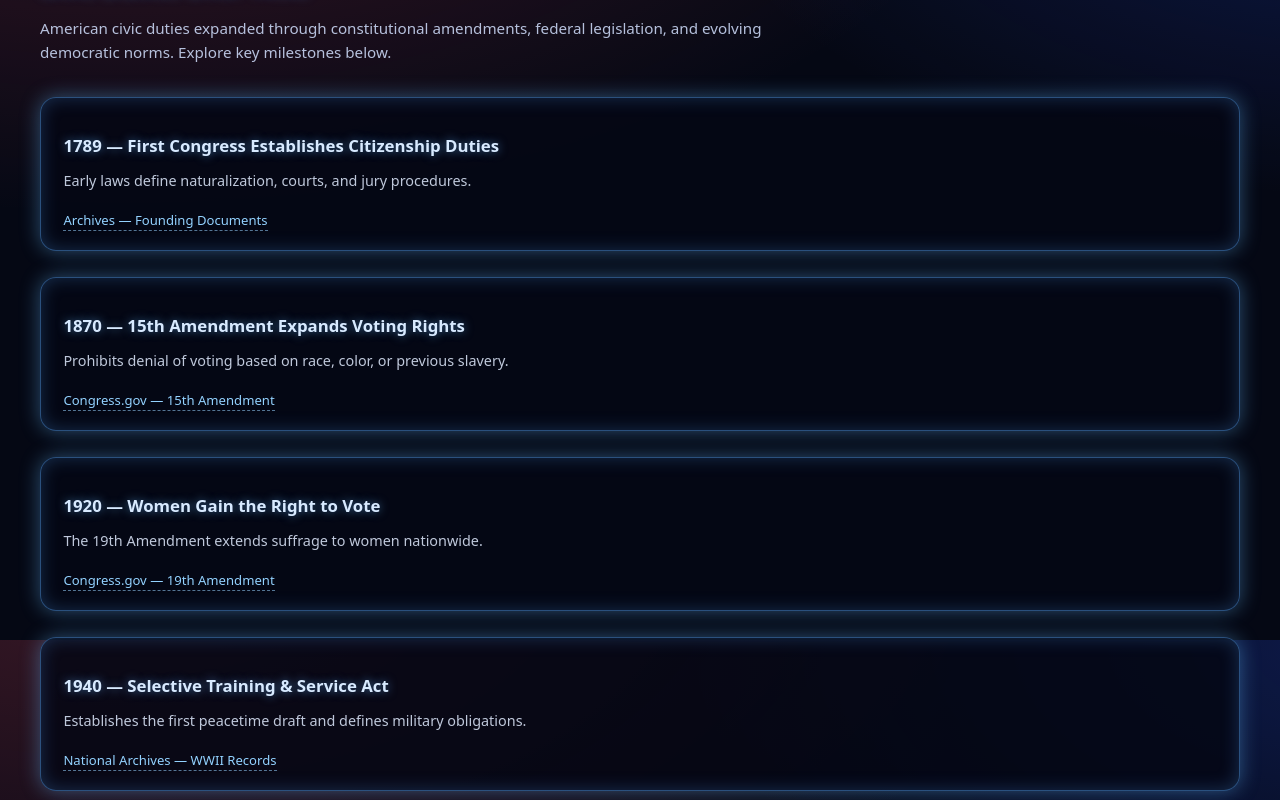
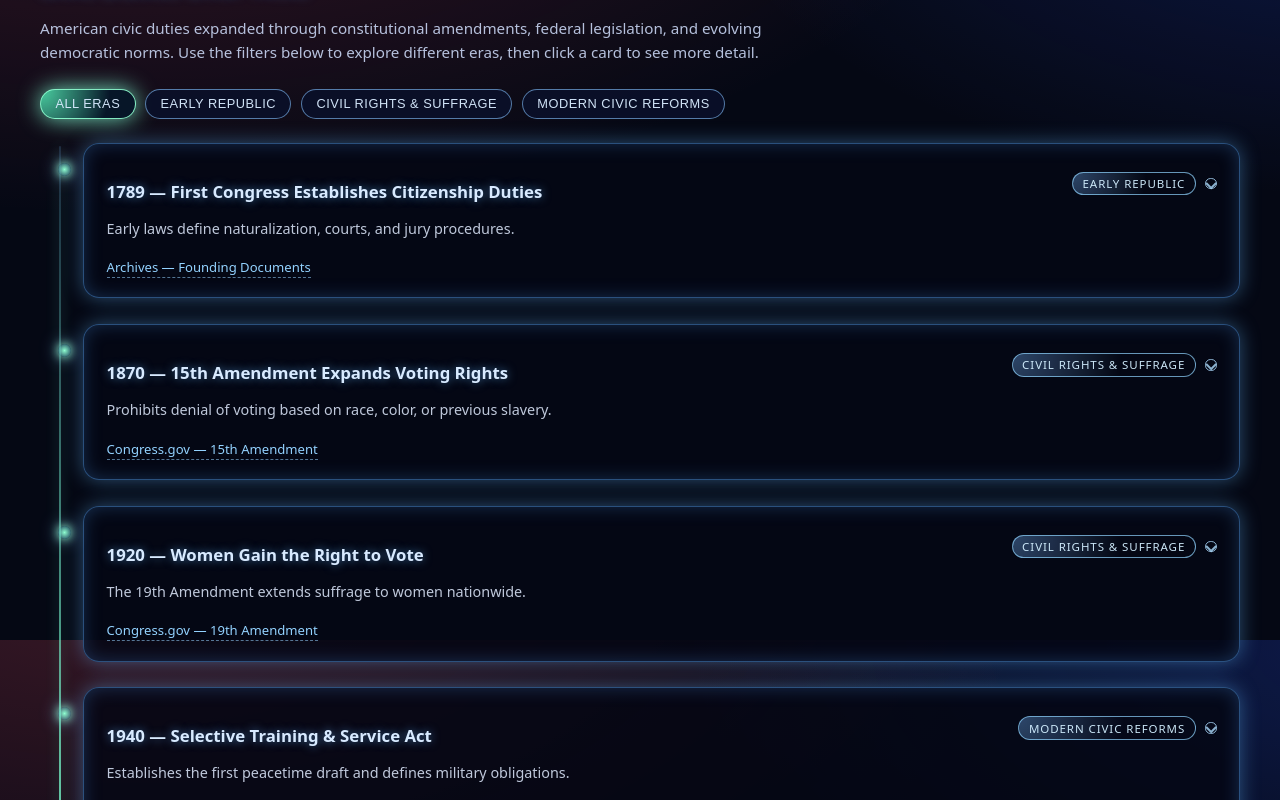
Before and after one commit to jessicacousins/usa_website, a React (Vite) app: page /civic-life in a window 1280 px wide. Shown: the part 1760-2560 px from the top of the page. Built offline with nearby package versions, Linux system fonts and the light colour scheme.

Commit message:
updated styles and content

```diff
--- a/src/pages/CivicLife.css
+++ b/src/pages/CivicLife.css
@@ -258,22 +258,6 @@
   color: rgba(170, 184, 220, 0.9);
 }
 
-@media (max-width: 900px) {
-  .civicChecklistSection {
-    grid-template-columns: minmax(0, 1fr);
-  }
-}
-
-@media (max-width: 640px) {
-  .civicHeader {
-    text-align: left;
-  }
-
-  .civicQuickLinks {
-    justify-content: flex-start;
-  }
-}
-
 .civicTimelineSection {
   margin-top: 3rem;
   padding: 2rem 0;
@@ -289,10 +273,53 @@
 
 .timelineLead {
   max-width: 48rem;
-  margin-bottom: 2rem;
+  margin-bottom: 1.5rem;
   font-size: 0.95rem;
   line-height: 1.6;
   color: rgba(210, 225, 255, 0.85);
+}
+
+.timelineFilters {
+  display: flex;
+  flex-wrap: wrap;
+  gap: 0.6rem;
+  margin-bottom: 1.5rem;
+}
+
+.timelineFilterBtn {
+  border-radius: 999px;
+  border: 1px solid rgba(134, 195, 255, 0.6);
+  background: rgba(10, 16, 42, 0.9);
+  color: rgba(217, 235, 255, 0.96);
+  font-size: 0.8rem;
+  padding: 0.4rem 0.9rem;
+  cursor: pointer;
+  letter-spacing: 0.04em;
+  text-transform: uppercase;
+  transition: background 0.18s ease, box-shadow 0.18s ease, transform 0.18s ease,
+    border-color 0.18s ease;
+}
+
+.timelineFilterBtn:hover {
+  transform: translateY(-1px);
+  box-shadow: 0 0 18px rgba(129, 198, 255, 0.7);
+  background: radial-gradient(
+      circle at top left,
+      rgba(126, 196, 255, 0.55),
+      transparent 70%
+    ),
+    rgba(10, 16, 42, 1);
+}
+
+.timelineFilterBtn.is-active {
+  background: radial-gradient(
+      circle at top left,
+      rgba(91, 253, 191, 0.8),
+      transparent 70%
+    ),
+    rgba(7, 22, 40, 1);
+  border-color: rgba(144, 255, 209, 0.9);
+  box-shadow: 0 0 22px rgba(131, 255, 213, 0.85);
 }
 
 .civicTimeline {
@@ -300,6 +327,56 @@
   flex-direction: column;
   gap: 1.6rem;
   position: relative;
+  padding-left: 2.7rem;
+}
+
+.civicTimeline::before {
+  content: "";
+  position: absolute;
+  left: 1.2rem;
+  top: 0.2rem;
+  bottom: 0.2rem;
+  width: 2px;
+  border-radius: 999px;
+  background: linear-gradient(
+    180deg,
+    rgba(117, 201, 255, 0.2),
+    rgba(120, 255, 204, 0.9),
+    rgba(117, 201, 255, 0.2)
+  );
+  box-shadow: 0 0 18px rgba(131, 255, 213, 0.8);
+  opacity: 0.9;
+  animation: timelineGlow 3s ease-in-out infinite alternate;
+}
+
+@keyframes timelineGlow {
+  0% {
+    box-shadow: 0 0 14px rgba(131, 255, 213, 0.45);
+  }
+  100% {
+    box-shadow: 0 0 30px rgba(131, 255, 213, 0.95);
+  }
+}
+
+.timelineItem {
+  position: relative;
+  cursor: pointer;
+}
+
+.timelineItem::before {
+  content: "";
+  position: absolute;
+  left: -1.65rem;
+  top: 1.2rem;
+  width: 0.8rem;
+  height: 0.8rem;
+  border-radius: 999px;
+  background: radial-gradient(
+    circle,
+    rgba(144, 255, 209, 1),
+    rgba(39, 133, 255, 0.2)
+  );
+  box-shadow: 0 0 10px rgba(144, 255, 209, 1), 0 0 18px rgba(138, 198, 255, 0.8);
 }
 
 .neonBlock {
@@ -310,11 +387,21 @@
   box-shadow: 0 0 20px rgba(100, 190, 255, 0.4),
     inset 0 0 18px rgba(80, 160, 255, 0.25);
   animation: slideUpFade 0.8s ease both;
+  transition: transform 0.18s ease, box-shadow 0.18s ease,
+    border-color 0.18s ease, background 0.18s ease;
+}
+
+.timelineHeaderRow {
+  display: grid;
+  grid-template-columns: minmax(0, 1fr) auto auto;
+  gap: 0.6rem;
+  align-items: center;
+  margin-bottom: 0.35rem;
 }
 
 .neonBlock h3 {
   font-size: 1.05rem;
-  margin-bottom: 0.35rem;
+  margin-bottom: 0.1rem;
   color: #d8eaff;
   text-shadow: 0 0 10px rgba(100, 180, 255, 0.6);
 }
@@ -322,6 +409,47 @@
 .neonBlock p {
   color: rgba(225, 235, 255, 0.85);
   font-size: 0.9rem;
+}
+
+.timelineEraTag {
+  font-size: 0.72rem;
+  padding: 0.2rem 0.6rem;
+  border-radius: 999px;
+  border: 1px solid rgba(145, 213, 255, 0.7);
+  text-transform: uppercase;
+  letter-spacing: 0.08em;
+  color: rgba(210, 238, 255, 0.96);
+  background: radial-gradient(
+    circle at top left,
+    rgba(120, 184, 255, 0.36),
+    transparent 60%
+  );
+}
+
+.timelineCaret {
+  width: 0.7rem;
+  height: 0.7rem;
+  border-radius: 50%;
+  border: 1px solid rgba(174, 221, 255, 0.8);
+  display: inline-flex;
+  align-items: center;
+  justify-content: center;
+  position: relative;
+}
+
+.timelineCaret::before {
+  content: "";
+  width: 0.35rem;
+  height: 0.35rem;
+  border-right: 2px solid rgba(174, 221, 255, 0.8);
+  border-bottom: 2px solid rgba(174, 221, 255, 0.8);
+  transform: rotate(45deg) translateY(-0.5px);
+  transform-origin: center;
+  transition: transform 0.18s ease;
+}
+
+.timelineCaret.is-open::before {
+  transform: rotate(-135deg) translateY(0.5px);
 }
 
 .timelineLink {
@@ -332,6 +460,32 @@
   text-decoration: none;
   border-bottom: 1px dashed rgba(150, 210, 255, 0.55);
   padding-bottom: 1px;
+}
+
+.timelineExtra {
+  margin-top: 0.6rem;
+  padding-top: 0.6rem;
+  border-top: 1px dashed rgba(165, 210, 255, 0.4);
+  font-size: 0.88rem;
+  line-height: 1.6;
+  color: rgba(225, 237, 255, 0.9);
+}
+
+.timelineItem:hover .neonBlock {
+  transform: translateY(-2px);
+  box-shadow: 0 0 26px rgba(130, 210, 255, 0.85),
+    inset 0 0 22px rgba(80, 160, 255, 0.35);
+  border-color: rgba(144, 255, 209, 0.85);
+}
+
+.timelineItem.is-expanded .neonBlock {
+  transform: translateY(-2px) scale(1.01);
+  background: radial-gradient(
+      circle at top left,
+      rgba(133, 230, 188, 0.2),
+      transparent 65%
+    ),
+    rgba(6, 14, 36, 0.98);
 }
 
 .finalPulse {
@@ -363,3 +517,28 @@
       inset 0 0 14px rgba(80, 160, 255, 0.2);
   }
 }
+
+@media (max-width: 900px) {
+  .civicChecklistSection {
+    grid-template-columns: minmax(0, 1fr);
+  }
+}
+
+@media (max-width: 640px) {
+  .civicHeader {
+    text-align: left;
+  }
+
+  .civicQuickLinks {
+    justify-content: flex-start;
+  }
+
+  .timelineHeaderRow {
+    grid-template-columns: minmax(0, 1fr) auto;
+    grid-template-rows: auto auto;
+  }
+
+  .timelineEraTag {
+    justify-self: flex-start;
+  }
+}
--- a/src/pages/CivicLife.jsx
+++ b/src/pages/CivicLife.jsx
@@ -1,3 +1,4 @@
+
 import React, { useEffect, useState } from "react";
 import "./CivicLife.css";
 
@@ -91,6 +92,101 @@ const checklistItems = [
   },
 ];
 
+const timelineItems = [
+  {
+    id: "1789",
+    era: "early",
+    title: "1789 — First Congress Establishes Citizenship Duties",
+    summary: "Early laws define naturalization, courts, and jury procedures.",
+    detail:
+      "The First Congress implemented the Constitution by creating federal courts, passing the Judiciary Act, and adopting early naturalization statutes. Those choices shaped how people became citizens and how juries would operate in federal courts.",
+    href: "https://www.archives.gov/founding-docs",
+    source: "Archives — Founding Documents",
+  },
+  {
+    id: "1870",
+    era: "civil",
+    title: "1870 — 15th Amendment Expands Voting Rights",
+    summary:
+      "Prohibits denial of voting based on race, color, or previous slavery.",
+    detail:
+      "After the Civil War, the 15th Amendment placed a constitutional limit on state and federal governments: they could no longer restrict the vote on the basis of race, color, or previous condition of servitude, affirming a broader civic role for formerly enslaved people.",
+    href: "https://constitution.congress.gov/amendment/15/",
+    source: "Congress.gov — 15th Amendment",
+  },
+  {
+    id: "1920",
+    era: "civil",
+    title: "1920 — Women Gain the Right to Vote",
+    summary: "The 19th Amendment extends suffrage to women nationwide.",
+    detail:
+      "Decades of petitions, marches, and advocacy culminated in the 19th Amendment, which barred denying the vote on the basis of sex. It significantly expanded the number of citizens with a direct voice in elections.",
+    href: "https://constitution.congress.gov/browse/essay/amdt19-3-4/ALDE_00013827/['nineteenth']",
+    source: "Congress.gov — 19th Amendment",
+  },
+  {
+    id: "1940",
+    era: "modern",
+    title: "1940 — Selective Training & Service Act",
+    summary:
+      "Establishes the first peacetime draft and defines military obligations.",
+    detail:
+      "On the eve of World War II, Congress passed the first peacetime conscription law in U.S. history. It outlined who could be called to serve, reinforcing the idea that defense of the country is a shared civic responsibility.",
+    href: "https://www.archives.gov/st-louis/selective-service?_ga=2.142541938.1360524298.1764301957-2091475462.1764212556",
+    source: "National Archives — WWII Records",
+  },
+  {
+    id: "1965",
+    era: "civil",
+    title: "1965 — Voting Rights Act",
+    summary:
+      "Eliminates barriers that prevented equal participation in elections.",
+    detail:
+      "The Voting Rights Act targeted practices such as literacy tests and other barriers that undermined the 15th Amendment. Enforcement mechanisms increased the federal role in protecting access to the ballot.",
+    href: "https://www.archives.gov/milestone-documents/voting-rights-act",
+    source: "Archives — Voting Rights Act",
+  },
+  {
+    id: "1971",
+    era: "civil",
+    title: "1971 — Voting Age Lowered to 18",
+    summary:
+      "The 26th Amendment expands civic responsibility to younger citizens.",
+    detail:
+      "Against the backdrop of the Vietnam War, the 26th Amendment aligned voting age with the age of military service, bringing millions of younger Americans formally into the electorate.",
+    href: "https://constitution.congress.gov/browse/essay/amdt26-2-8/ALDE_00013945/['Voting',%20'Rights26th',%20'Amendment']",
+    source: "Congress.gov — 26th Amendment",
+  },
+  {
+    id: "2002",
+    era: "modern",
+    title: "2002 — Help America Vote Act",
+    summary: "National standards improve election systems and voting access.",
+    detail:
+      "The Help America Vote Act (HAVA) introduced federal standards for election administration, encouraged the modernization of voting equipment, and supported more consistent voter registration systems across states.",
+    href: "https://www.eac.gov",
+    source: "U.S. Election Assistance Commission",
+  },
+  {
+    id: "present",
+    era: "modern",
+    title: "Present — Expanding Civic Participation",
+    summary:
+      "Modern civic tools include online registration, digital hearings, and accessible election resources for all voters.",
+    detail:
+      "Today, voters use official portals to register, track ballots, and study issues. Remote and accessible formats for hearings and meetings make it easier for more citizens to stay informed and involved.",
+    href: "https://www.usa.gov/voting",
+    source: "USA.gov — Voting Resources",
+  },
+];
+
+const timelineFilters = [
+  { id: "all", label: "All Eras" },
+  { id: "early", label: "Early Republic" },
+  { id: "civil", label: "Civil Rights & Suffrage" },
+  { id: "modern", label: "Modern Civic Reforms" },
+];
+
 export default function CivicLife() {
   const [checked, setChecked] = useState(() => {
     if (typeof window === "undefined") return {};
@@ -101,6 +197,9 @@ export default function CivicLife() {
       return {};
     }
   });
+
+  const [selectedEra, setSelectedEra] = useState("all");
+  const [expandedId, setExpandedId] = useState(null);
 
   useEffect(() => {
     if (typeof window === "undefined") return;
@@ -114,8 +213,18 @@ export default function CivicLife() {
     }));
   };
 
+  const handleToggleCard = (id) => {
+    setExpandedId((current) => (current === id ? null : id));
+  };
+
+  const filteredTimeline =
+    selectedEra === "all"
+      ? timelineItems
+      : timelineItems.filter((item) => item.era === selectedEra);
+
   return (
     <section className="page civicPage">
+      {/* HEADER */}
       <header className="civicHeader">
         <p className="civicKicker">Practicing citizenship</p>
         <h1 className="civicTitle">
@@ -157,6 +266,7 @@ export default function CivicLife() {
         </div>
       </header>
 
+      {/* RIGHTS SECTION  */}
       <section className="civicRights">
         <h2>Rights & Responsibilities from Official Sources</h2>
         <p className="civicSub">
@@ -183,6 +293,7 @@ export default function CivicLife() {
         </div>
       </section>
 
+      {/* CHECKLIST  */}
       <section className="civicChecklistSection">
         <div className="civicChecklistIntro">
           <h2>Your Civic Habits Checklist</h2>
@@ -220,138 +331,70 @@ export default function CivicLife() {
         </div>
       </section>
 
-      {/* timeline  */}
+      {/* TIMELINE WITH FILTERS + CONNECTOR + EXPAND */}
       <section className="civicTimelineSection">
         <h2 className="timelineTitle">Civic Duties Over Time</h2>
         <p className="timelineLead">
           American civic duties expanded through constitutional amendments,
-          federal legislation, and evolving democratic norms. Explore key
-          milestones below.
+          federal legislation, and evolving democratic norms. Use the filters
+          below to explore different eras, then click a card to see more detail.
         </p>
 
+        <div className="timelineFilters">
+          {timelineFilters.map((filter) => (
+            <button
+              key={filter.id}
+              type="button"
+              className={`timelineFilterBtn ${
+                selectedEra === filter.id ? "is-active" : ""
+              }`}
+              onClick={() => setSelectedEra(filter.id)}
+            >
+              {filter.label}
+            </button>
+          ))}
+        </div>
+
         <div className="civicTimeline">
-          <div className="timelineItem neonBlock">
-            <h3>1789 — First Congress Establishes Citizenship Duties</h3>
-            <p>
-              Early laws define naturalization, courts, and jury procedures.
-            </p>
+          {filteredTimeline.map((item, index) => {
+            const isExpanded = expandedId === item.id;
+            const isFinal = item.id === "present";
+            return (
+              <article
+                key={item.id}
+                className={`timelineItem neonBlock ${
+                  isExpanded ? "is-expanded" : ""
+                } ${isFinal ? "finalPulse" : ""}`}
+                onClick={() => handleToggleCard(item.id)}
+              >
+                <div className="timelineHeaderRow">
+                  <h3>{item.title}</h3>
+                  <span className="timelineEraTag">
+                    {item.era === "early"
+                      ? "Early Republic"
+                      : item.era === "civil"
+                      ? "Civil Rights & Suffrage"
+                      : "Modern Civic Reforms"}
+                  </span>
+                  <span
+                    className={`timelineCaret ${isExpanded ? "is-open" : ""}`}
+                    aria-hidden="true"
+                  />
+                </div>
+                <p>{item.summary}</p>
                 <a
-              href="https://www.archives.gov/founding-docs"
+                  href={item.href}
                   target="_blank"
                   rel="noreferrer"
                   className="timelineLink"
+                  onClick={(e) => e.stopPropagation()}
                 >
-              Archives — Founding Documents
+                  {item.source}
                 </a>
-          </div>
-
-          <div className="timelineItem neonBlock">
-            <h3>1870 — 15th Amendment Expands Voting Rights</h3>
-            <p>
-              Prohibits denial of voting based on race, color, or previous
-              slavery.
-            </p>
-            <a
-              href="https://constitution.congress.gov/amendment/15/"
-              target="_blank"
-              rel="noreferrer"
-              className="timelineLink"
-            >
-              Congress.gov — 15th Amendment
-            </a>
-          </div>
-
-          <div className="timelineItem neonBlock">
-            <h3>1920 — Women Gain the Right to Vote</h3>
-            <p>The 19th Amendment extends suffrage to women nationwide.</p>
-            <a
-              href="https://constitution.congress.gov/browse/essay/amdt19-3-4/ALDE_00013827/['nineteenth']"
-              target="_blank"
-              rel="noreferrer"
-              className="timelineLink"
-            >
-              Congress.gov — 19th Amendment
-            </a>
-          </div>
-
-          <div className="timelineItem neonBlock">
-            <h3>1940 — Selective Training & Service Act</h3>
-            <p>
-              Establishes the first peacetime draft and defines military
-              obligations.
-            </p>
-            <a
-              href="https://www.archives.gov/st-louis/selective-service?_ga=2.142541938.1360524298.1764301957-2091475462.1764212556"
-              target="_blank"
-              rel="noreferrer"
-              className="timelineLink"
-            >
-              National Archives — WWII Records
-            </a>
-          </div>
-
-          <div className="timelineItem neonBlock">
-            <h3>1965 — Voting Rights Act</h3>
-            <p>
-              Eliminates barriers that prevented equal participation in
-              elections.
-            </p>
-            <a
-              href="https://www.archives.gov/milestone-documents/voting-rights-act"
-              target="_blank"
-              rel="noreferrer"
-              className="timelineLink"
-            >
-              Archives — Voting Rights Act
-            </a>
-          </div>
-
-          <div className="timelineItem neonBlock">
-            <h3>1971 — Voting Age Lowered to 18</h3>
-            <p>
-              The 26th Amendment expands civic responsibility to younger
-              citizens.
-            </p>
-            <a
-              href="https://constitution.congress.gov/browse/essay/amdt26-2-8/ALDE_00013945/['Voting',%20'Rights26th',%20'Amendment']"
-              target="_blank"
-              rel="noreferrer"
-              className="timelineLink"
-            >
-              Congress.gov — 26th Amendment
-            </a>
-          </div>
-
-          <div className="timelineItem neonBlock">
-            <h3>2002 — Help America Vote Act</h3>
-            <p>
-              National standards improve election systems and voting access.
-            </p>
-            <a
-              href="https://www.eac.gov"
-              target="_blank"
-              rel="noreferrer"
-              className="timelineLink"
-            >
-              U.S. Election Assistance Commission
-            </a>
-          </div>
-
-          <div className="timelineItem neonBlock finalPulse">
-            <h3>Present — Expanding Civic Participation</h3>
-            <p>
-              Modern civic tools include online registration, digital hearings,
-              and accessible election resources for all voters.
-            </p>
-            <a
-              href="https://www.usa.gov/voting"
-              target="_blank"
-              rel="noreferrer"
-              className="timelineLink"
-            >
-              USA.gov — Voting Resources
-            </a>
-          </div>
+                {isExpanded && <p className="timelineExtra">{item.detail}</p>}
+              </article>
+            );
+          })}
         </div>
       </section>
 
```
Lines whose indentation alone changed are shown as unchanged.
